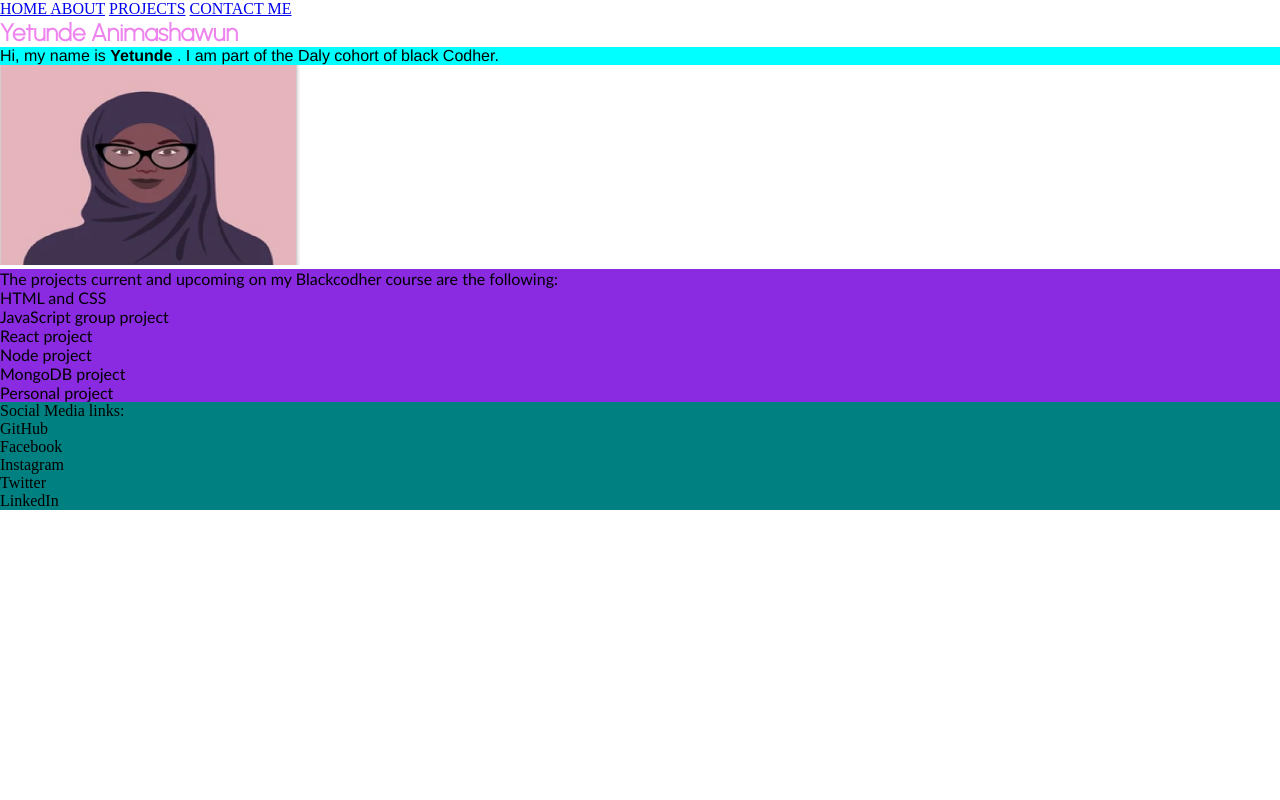
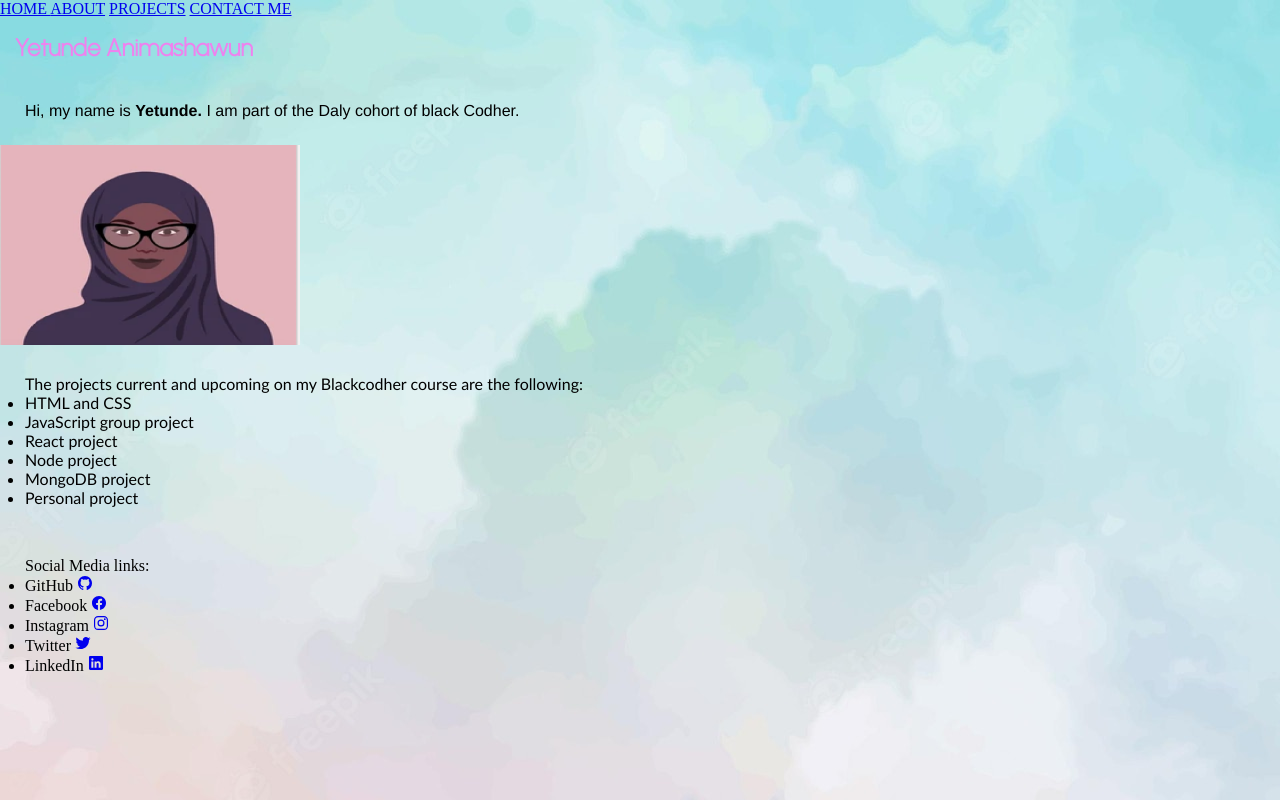
Before and after one commit to black-codher-bootcamp-2022-daly/unit-02-html-css-assessment-yanim87, a website: page index.html in a window 1280 px wide. Drawn offline with nearby package versions, Linux system fonts and the light colour scheme.

Commit message:
add social media icons

```diff
--- a/index.html
+++ b/index.html
@@ -23,12 +23,12 @@
 
 
 
-
-
 </style>
 </head>
 
-<body>
+<body background = "pastel-sky-background_image.jpeg">
+    <script type="module" src="https://unpkg.com/ionicons@5.5.2/dist/ionicons/ionicons.esm.js"></script>
+    <script nomodule src="https://unpkg.com/ionicons@5.5.2/dist/ionicons/ionicons.js"></script>
     <main>
         <div class="bg-img">
             <header>
@@ -45,7 +45,7 @@
     </h1>
 
     <section class="about-me">
-        Hi, my name is <strong> Yetunde </strong> . I am part of the Daly cohort of black Codher.
+        Hi, my name is <strong> Yetunde. </strong> I am part of the Daly cohort of black Codher.
     </section>
     <img class="profile-img" src="images/Blackhijabiavatar.png" alt="Yetunde avatar">
 
@@ -65,11 +65,16 @@
     <ul class="social-media">
 
         Social Media links:
-       <li> GitHub </li>
-        <li> Facebook </li>
-        <li> Instagram </li>
-        <li> Twitter </li>
-        <li> LinkedIn </li>
+       <li> GitHub <a href= "https://github.com/" >
+        <ion-icon name="logo-github"></ion-icon> </a> </li>
+        <li> Facebook <a href="https://facebook.com/yetunde.f.animashawun/">
+        <ion-icon name="logo-facebook"></ion-icon> </a> </li>
+        <li> Instagram <a href="https://www.instagram.com/blackcodher/?hl=en">
+       <ion-icon name="logo-instagram"></ion-icon> </a> </li>
+        <li> Twitter <a href="https://twitter.com/blackcodher">
+        <ion-icon name="logo-twitter"></ion-icon> </a> </li>
+        <li> LinkedIn <a href="https://www.linkedin.com/in/yetunde-animashawun-7887784b">
+        <ion-icon name="logo-linkedin"></ion-icon> </a> </li>
 
 
 </ul>
--- a/mains.css
+++ b/mains.css
@@ -1,13 +1,19 @@
+@keyframes home {
+    from { margin: auto;}
+    to { margin: auto;}
+}
+
 h1 {
     font-family: 'Urbanist', sans-serif;
     font-size: 24px;
     color: blueviolet;
     font-weight: bold;
-    position: relative;
+    position: center;
+    padding: 15px;
 }
 
 ul {
-    background-color: blueviolet;
+    padding: 25px;;
 }
 
 
@@ -19,16 +25,17 @@ ul {
 .about-me {
 font-family: 'Franklin Gothic Medium', 'Arial Narrow', Arial, sans-serif;
 font-size: 16px;
-background-color: cyan;
+padding: 25px;
 }
 
 .projects {
 font-family: 'Gill Sans', 'Gill Sans MT', Calibri, 'Trebuchet MS', sans-serif;
 font-size: 16px;
 cursor: pointer;
+
 }
 
 
 .social-media {
-background-color: teal;
+padding: 25px;
 }
```
Also changed, not shown: pastel-sky-background_image.jpeg (added).
